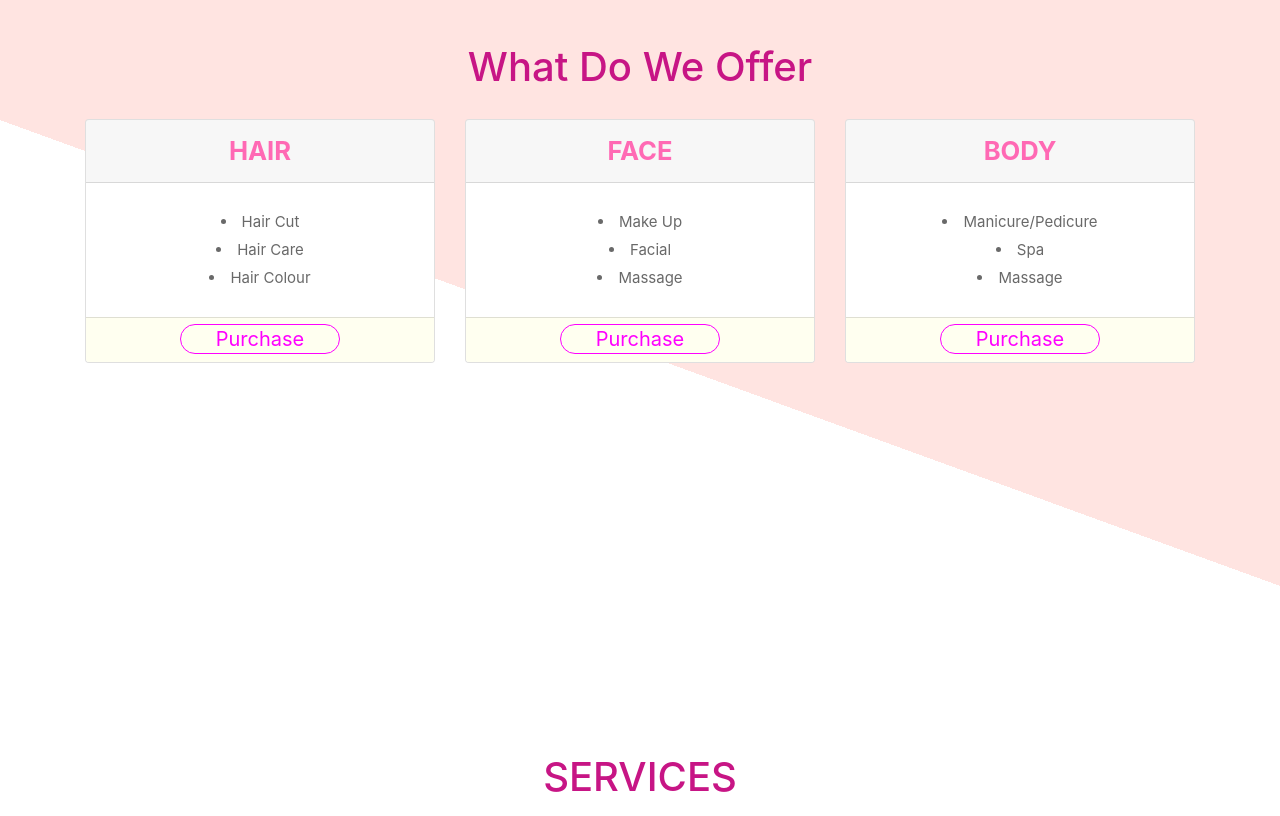
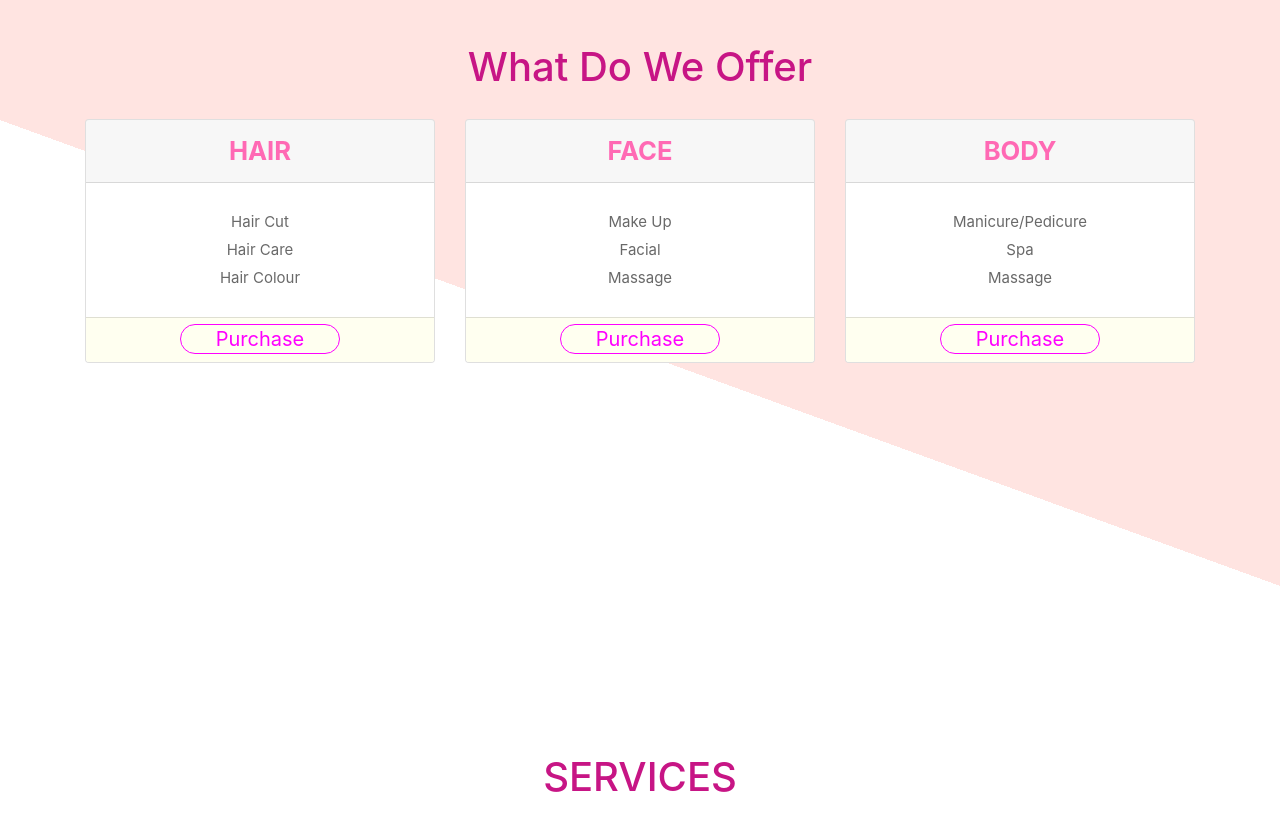
Before and after one commit to afsanafaria/rosemarybeautyparlour.github.io, a plain HTML site: page index.html in a window 1280 px wide. Shown: the part 1663-2479 px from the top of the page. Drawn offline with nearby package versions, Linux system fonts and the light colour scheme; a web font is replaced by a local one.

Commit message:
Update style.css

```diff
--- a/style.css
+++ b/style.css
@@ -11,6 +11,8 @@ html{
 a{ text-decoration: none; }
 
 a:hover{ text-decoration: none; }
+
+li{ list-style: none; }
 
 p{
 	font-size: 0.9rem;
```
